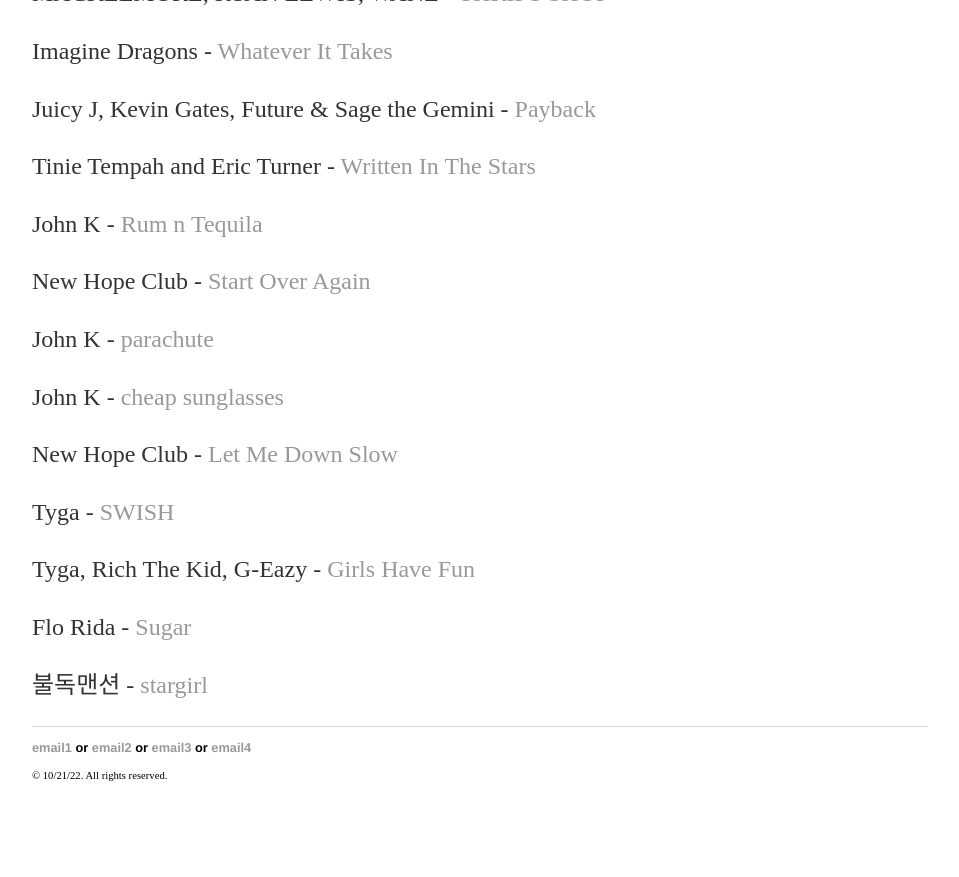
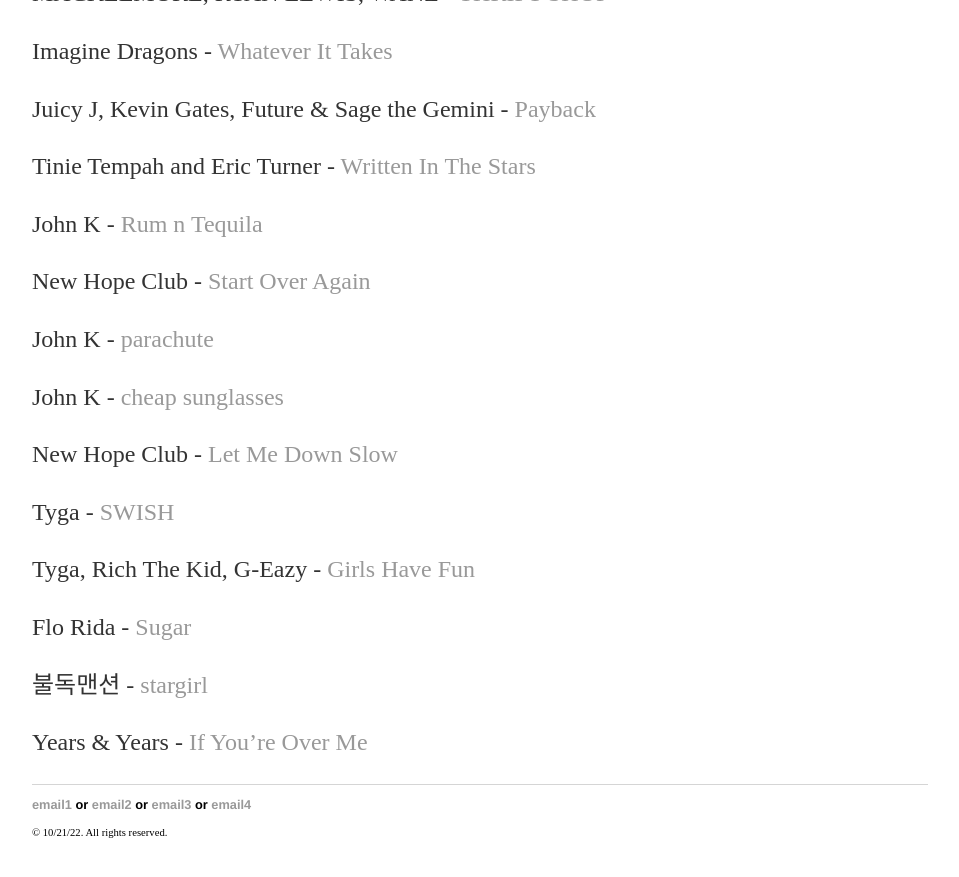
Before and after one commit to yjkweon24/yjkweon24.github.io, a Jekyll site: the page built from _posts/2018-10-23-songs-that-i-love.md, in a window 1280 px wide and 900 px high, scrolled down 23149 px. Shown: the top 877 px of the window, without its empty margins (160-1119 px from the left). Built offline with Jekyll 4.4.1, drawn with Linux system fonts in a browser that asks for light colours; before the commit the page ends 23992 px from its top, so only the background shows below that.

Commit message:
Update 2018-10-23-songs-that-i-love.md

```diff
--- a/_posts/2018-10-23-songs-that-i-love.md
+++ b/_posts/2018-10-23-songs-that-i-love.md
@@ -821,3 +821,5 @@
 Flo Rida - [Sugar](https://www.youtube.com/watch?v=S4WS_Q5Mq2s&list=RDScdQQfAjFTk&index=17&ab_channel=FloRida)
 
 불독맨션 - [stargirl](https://www.youtube.com/watch?v=KSevrmid544)
+
+Years & Years - [If You're Over Me](https://www.youtube.com/watch?v=niviooakBLs)
```
